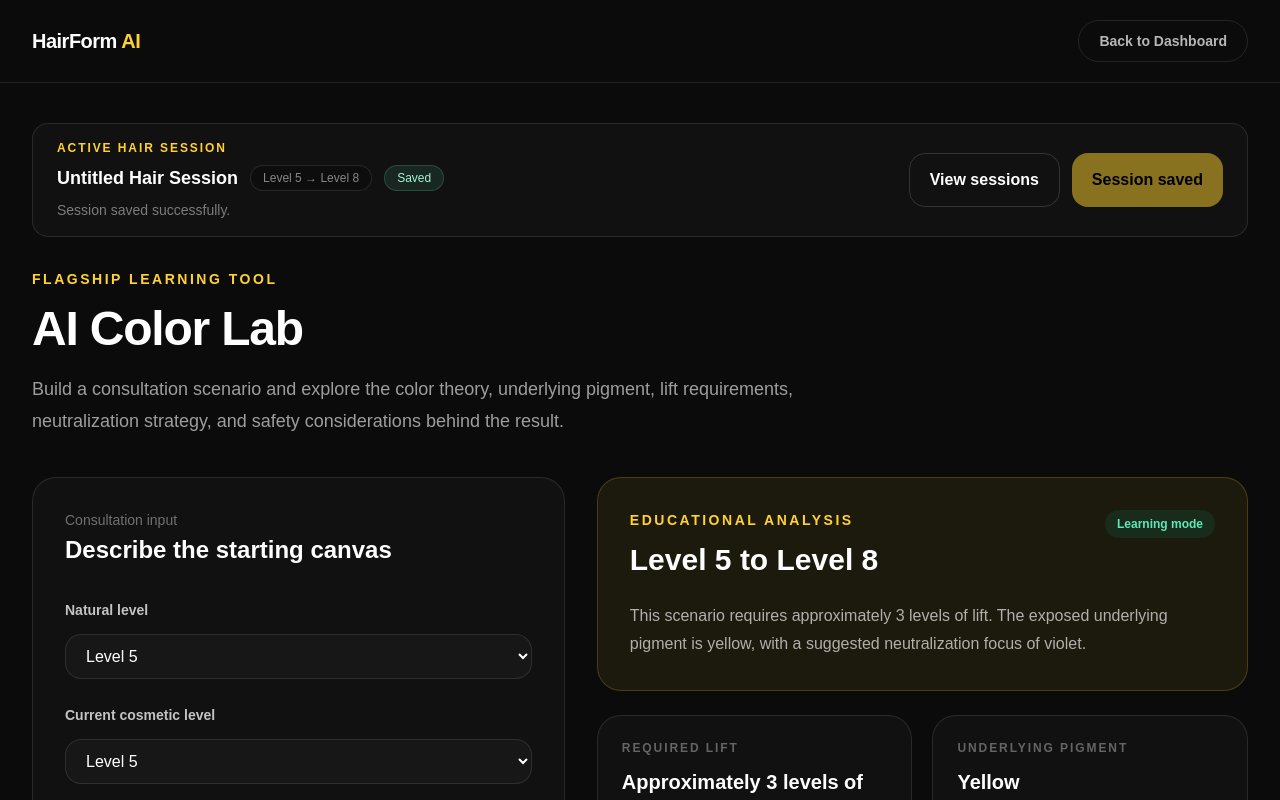
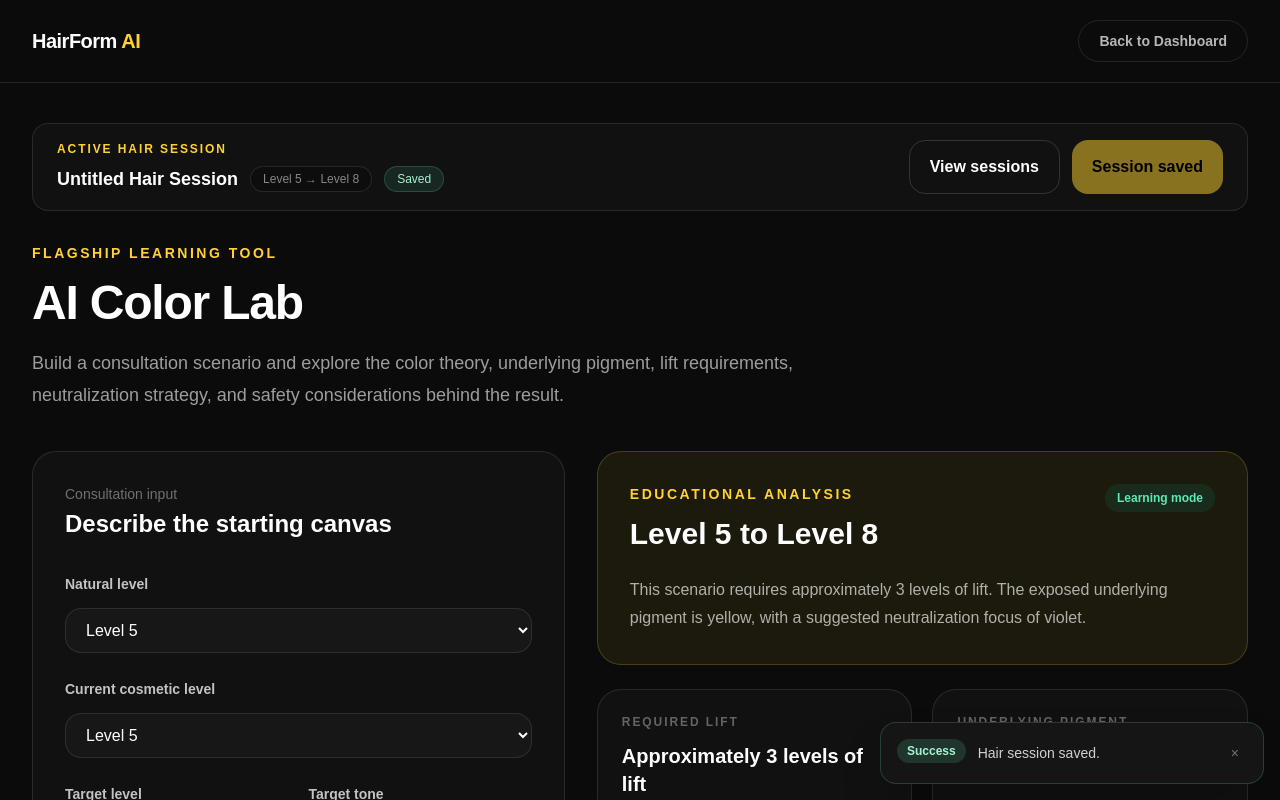
Before and after one commit to raumontalvo/HairForm-AI, a Next.js app: page /color-lab in a window 1280 px wide. Both pictures are taken after a click on the button "Save session". Shown: the top 800 px of the page. Built offline with nearby package versions, Linux system fonts and the light colour scheme.

Commit message:
add shared toast notification system

```diff
--- a/app/layout.tsx
+++ b/app/layout.tsx
@@ -1,7 +1,9 @@
 import type { Metadata } from "next";
 import { Geist, Geist_Mono } from "next/font/google";
 
+import ToastContainer from "@/components/toast/ToastContainer";
 import { HairSessionProvider } from "@/context/HairSessionContext";
+import { ToastProvider } from "@/context/ToastContext";
 
 import "./globals.css";
 
@@ -29,7 +31,12 @@ export default function RootLayout({
   return (
     <html lang="en">
       <body className={`${geistSans.variable} ${geistMono.variable}`}>
-        <HairSessionProvider>{children}</HairSessionProvider>
+        <ToastProvider>
+          <HairSessionProvider>
+            {children}
+            <ToastContainer />
+          </HairSessionProvider>
+        </ToastProvider>
       </body>
     </html>
   );
--- a/components/sessions/ActiveSessionHeader.tsx
+++ b/components/sessions/ActiveSessionHeader.tsx
@@ -1,10 +1,11 @@
 "use client";
 
 import Link from "next/link";
-import { useMemo, useState } from "react";
+import { useMemo } from "react";
 
 import Button from "@/components/ui/Button";
 import { useHairSession } from "@/context/HairSessionContext";
+import { useToast } from "@/context/ToastContext";
 
 export default function ActiveSessionHeader() {
   const {
@@ -16,7 +17,7 @@ export default function ActiveSessionHeader() {
     saveActiveSession,
   } = useHairSession();
 
-  const [statusMessage, setStatusMessage] = useState("");
+  const toast = useToast();
 
   const sessionStatus = useMemo(() => {
     if (!activeSessionId) {
@@ -47,11 +48,12 @@ export default function ActiveSessionHeader() {
   function handleSave() {
     const didSave = saveActiveSession();
 
-    setStatusMessage(
-      didSave
-        ? "Session saved successfully."
-        : "The session could not be saved.",
-    );
+    if (didSave) {
+      toast.success("Hair session saved.");
+      return;
+    }
+
+    toast.error("The hair session could not be saved.");
   }
 
   return (
@@ -80,15 +82,6 @@ export default function ActiveSessionHeader() {
               {sessionStatus.label}
             </span>
           </div>
-
-          {statusMessage ? (
-            <p
-              role="status"
-              className="mt-2 text-sm text-white/45"
-            >
-              {statusMessage}
-            </p>
-          ) : null}
         </div>
 
         <div className="flex flex-col gap-3 sm:flex-row">
--- /dev/null
+++ b/components/toast/Toast.tsx
@@ -0,0 +1,81 @@
+"use client";
+
+import type {
+  ToastItem,
+  ToastVariant,
+} from "@/context/ToastContext";
+
+type ToastProps = {
+  toast: ToastItem;
+  onDismiss: (toastId: string) => void;
+};
+
+const variantStyles: Record<
+  ToastVariant,
+  {
+    badge: string;
+    border: string;
+    label: string;
+  }
+> = {
+  success: {
+    badge: "bg-emerald-300/15 text-emerald-200",
+    border: "border-emerald-300/20",
+    label: "Success",
+  },
+  error: {
+    badge: "bg-red-300/15 text-red-200",
+    border: "border-red-300/20",
+    label: "Error",
+  },
+  warning: {
+    badge: "bg-amber-300/15 text-amber-200",
+    border: "border-amber-300/20",
+    label: "Warning",
+  },
+  info: {
+    badge: "bg-sky-300/15 text-sky-200",
+    border: "border-sky-300/20",
+    label: "Info",
+  },
+};
+
+export default function Toast({
+  toast,
+  onDismiss,
+}: ToastProps) {
+  const styles = variantStyles[toast.variant];
+
+  return (
+    <article
+      className={[
+        "w-full rounded-2xl border bg-[#151515] p-4 shadow-2xl shadow-black/30",
+        styles.border,
+      ].join(" ")}
+    >
+      <div className="flex items-start gap-3">
+        <span
+          className={[
+            "rounded-full px-2.5 py-1 text-xs font-semibold",
+            styles.badge,
+          ].join(" ")}
+        >
+          {styles.label}
+        </span>
+
+        <p className="min-w-0 flex-1 pt-0.5 text-sm leading-6 text-white/80">
+          {toast.message}
+        </p>
+
+        <button
+          type="button"
+          onClick={() => onDismiss(toast.id)}
+          aria-label="Dismiss notification"
+          className="rounded-lg px-2 py-1 text-sm text-white/40 transition hover:bg-white/5 hover:text-white focus-visible:outline-none focus-visible:ring-2 focus-visible:ring-amber-300/70"
+        >
+          ×
+        </button>
+      </div>
+    </article>
+  );
+}
--- /dev/null
+++ b/components/toast/ToastContainer.tsx
@@ -0,0 +1,32 @@
+"use client";
+
+import Toast from "@/components/toast/Toast";
+import { useToast } from "@/context/ToastContext";
+
+export default function ToastContainer() {
+  const { toasts, dismiss } = useToast();
+
+  if (toasts.length === 0) {
+    return null;
+  }
+
+  return (
+    <div
+      aria-live="polite"
+      aria-relevant="additions removals"
+      className="pointer-events-none fixed inset-x-4 bottom-4 z-50 flex flex-col items-end gap-3 sm:left-auto sm:w-full sm:max-w-sm"
+    >
+      {toasts.map((toast) => (
+        <div
+          key={toast.id}
+          className="pointer-events-auto w-full"
+        >
+          <Toast
+            toast={toast}
+            onDismiss={dismiss}
+          />
+        </div>
+      ))}
+    </div>
+  );
+}
--- /dev/null
+++ b/context/ToastContext.tsx
@@ -0,0 +1,145 @@
+"use client";
+
+import {
+  createContext,
+  useCallback,
+  useContext,
+  useMemo,
+  useState,
+  type ReactNode,
+} from "react";
+
+export type ToastVariant =
+  | "success"
+  | "error"
+  | "warning"
+  | "info";
+
+export type ToastItem = {
+  id: string;
+  message: string;
+  variant: ToastVariant;
+};
+
+type ToastContextValue = {
+  toasts: ToastItem[];
+  success: (message: string) => void;
+  error: (message: string) => void;
+  warning: (message: string) => void;
+  info: (message: string) => void;
+  dismiss: (toastId: string) => void;
+};
+
+const ToastContext =
+  createContext<ToastContextValue | null>(null);
+
+type ToastProviderProps = {
+  children: ReactNode;
+};
+
+const TOAST_DURATION_MS = 4500;
+
+export function ToastProvider({
+  children,
+}: ToastProviderProps) {
+  const [toasts, setToasts] = useState<ToastItem[]>([]);
+
+  const dismiss = useCallback((toastId: string) => {
+    setToasts((currentToasts) =>
+      currentToasts.filter(
+        (toast) => toast.id !== toastId,
+      ),
+    );
+  }, []);
+
+  const addToast = useCallback(
+    (message: string, variant: ToastVariant) => {
+      const trimmedMessage = message.trim();
+
+      if (!trimmedMessage) {
+        return;
+      }
+
+      const toastId = crypto.randomUUID();
+
+      setToasts((currentToasts) => [
+        ...currentToasts,
+        {
+          id: toastId,
+          message: trimmedMessage,
+          variant,
+        },
+      ]);
+
+      window.setTimeout(() => {
+        dismiss(toastId);
+      }, TOAST_DURATION_MS);
+    },
+    [dismiss],
+  );
+
+  const success = useCallback(
+    (message: string) => {
+      addToast(message, "success");
+    },
+    [addToast],
+  );
+
+  const error = useCallback(
+    (message: string) => {
+      addToast(message, "error");
+    },
+    [addToast],
+  );
+
+  const warning = useCallback(
+    (message: string) => {
+      addToast(message, "warning");
+    },
+    [addToast],
+  );
+
+  const info = useCallback(
+    (message: string) => {
+      addToast(message, "info");
+    },
+    [addToast],
+  );
+
+  const value = useMemo<ToastContextValue>(
+    () => ({
+      toasts,
+      success,
+      error,
+      warning,
+      info,
+      dismiss,
+    }),
+    [
+      dismiss,
+      error,
+      info,
+      success,
+      toasts,
+      warning,
+    ],
+  );
+
+  return (
+    <ToastContext.Provider value={value}>
+      {children}
+    </ToastContext.Provider>
+  );
+}
+
+export function useToast() {
+  const context = useContext(ToastContext);
+
+  if (!context) {
+    throw new Error(
+      "useToast must be used inside ToastProvider",
+    );
+  }
+
+  return context;
+}
```
